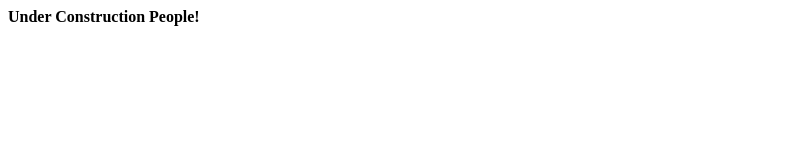
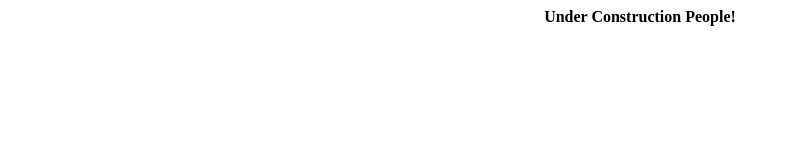
Before and after one commit to NSS-Astrea/AstreaSpace, a plain HTML site: page index.html in a window 1280 px wide. Shown: the whole page, without its empty margins (0-789 px from the left). Drawn offline with Linux system fonts and the light colour scheme.

Commit message:
Update index.html

```diff
--- a/index.html
+++ b/index.html
@@ -1,5 +1,5 @@
 <html>
   <body>
-    <p><b>Under Construction People!</b></p>
+    <center><p><b>Under Construction People!</b></p></center>
   </body>
 </html>
```
